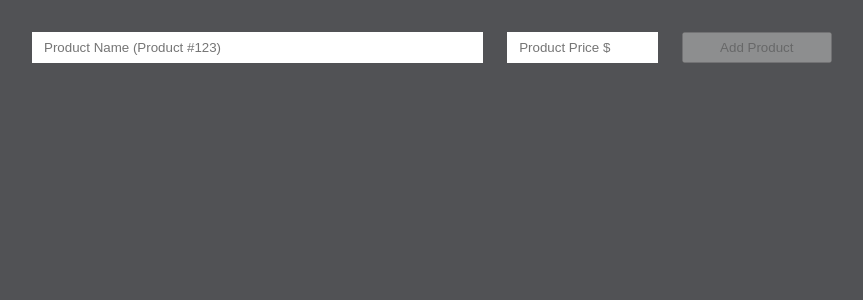
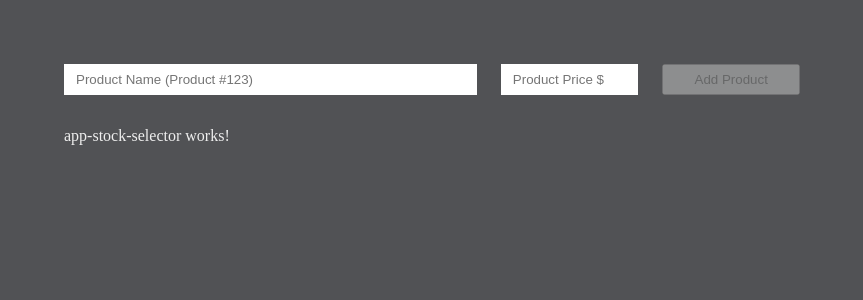
Before and after one commit to kyarmakov/reactive-forms, an Angular app: page / in a window 1280 px wide. Shown: the top 300 px of the page, without its empty margins (208-1071 px from the left). Built offline with nearby package versions, Linux system fonts and the light colour scheme.

Commit message:
create app-stock-selector and fix some css rules

```diff
--- a/src/app/app.component.scss
+++ b/src/app/app.component.scss
@@ -1,5 +1,5 @@
 .container {
-  max-width: 1200px;
+  max-width: 800px;
   padding: 0 32px;
   margin: 0 auto;
 }
--- /dev/null
+++ b/src/app/stock-inventory/components/stock-selector/stock-selector.component.html
@@ -0,0 +1,3 @@
+<div [formGroup]="parent">
+  app-stock-selector works!
+</div>
--- a/src/app/stock-inventory/containers/stock-inventory/stock-inventory.component.html
+++ b/src/app/stock-inventory/containers/stock-inventory/stock-inventory.component.html
@@ -1,6 +1,6 @@
 <div class="stock-inventory">
 
-  <form [formGroup]="form">
+  <form class="form" [formGroup]="form">
 
     <app-stock-item
       [parent]="form"
@@ -8,6 +8,9 @@
     >
     </app-stock-item>
 
+    <app-stock-selector [parent]="form">
+    </app-stock-selector>
+
   </form>
 
   <!-- <pre>{{ item.valid | json }}</pre> -->
--- a/src/app/stock-inventory/containers/stock-inventory/stock-inventory.component.scss
+++ b/src/app/stock-inventory/containers/stock-inventory/stock-inventory.component.scss
@@ -1,10 +1,9 @@
 .stock-inventory {
-  display: flex;
-  flex-direction: column;
-  gap: 32px;
-  align-items: center;
-  max-width: 800px;
-  margin: 0 auto;
-  padding-top: 32px;
+  padding-top: 64px;
 
+  .form {
+    display: flex;
+    flex-direction: column;
+    gap: 32px;
+  }
 }
--- a/src/app/stock-inventory/stock-inventory.module.ts
+++ b/src/app/stock-inventory/stock-inventory.module.ts
@@ -5,12 +5,14 @@ import { HttpClientModule } from '@angular/common/http';
 
 import { StockInventoryComponent } from './containers/stock-inventory/stock-inventory.component';
 import { StockItemComponent } from './components/stock-item/stock-item.component';
+import { StockSelectorComponent } from './components/stock-selector/stock-selector.component';
 
 
 @NgModule({
   declarations: [
     StockInventoryComponent,
-    StockItemComponent
+    StockItemComponent,
+    StockSelectorComponent
   ],
   imports: [
     CommonModule,
```
Also changed, not shown: src/app/stock-inventory/components/stock-selector/stock-selector.component.ts (added, +11 -0 lines), src/app/stock-inventory/components/stock-selector/stock-selector.component.scss (added).
